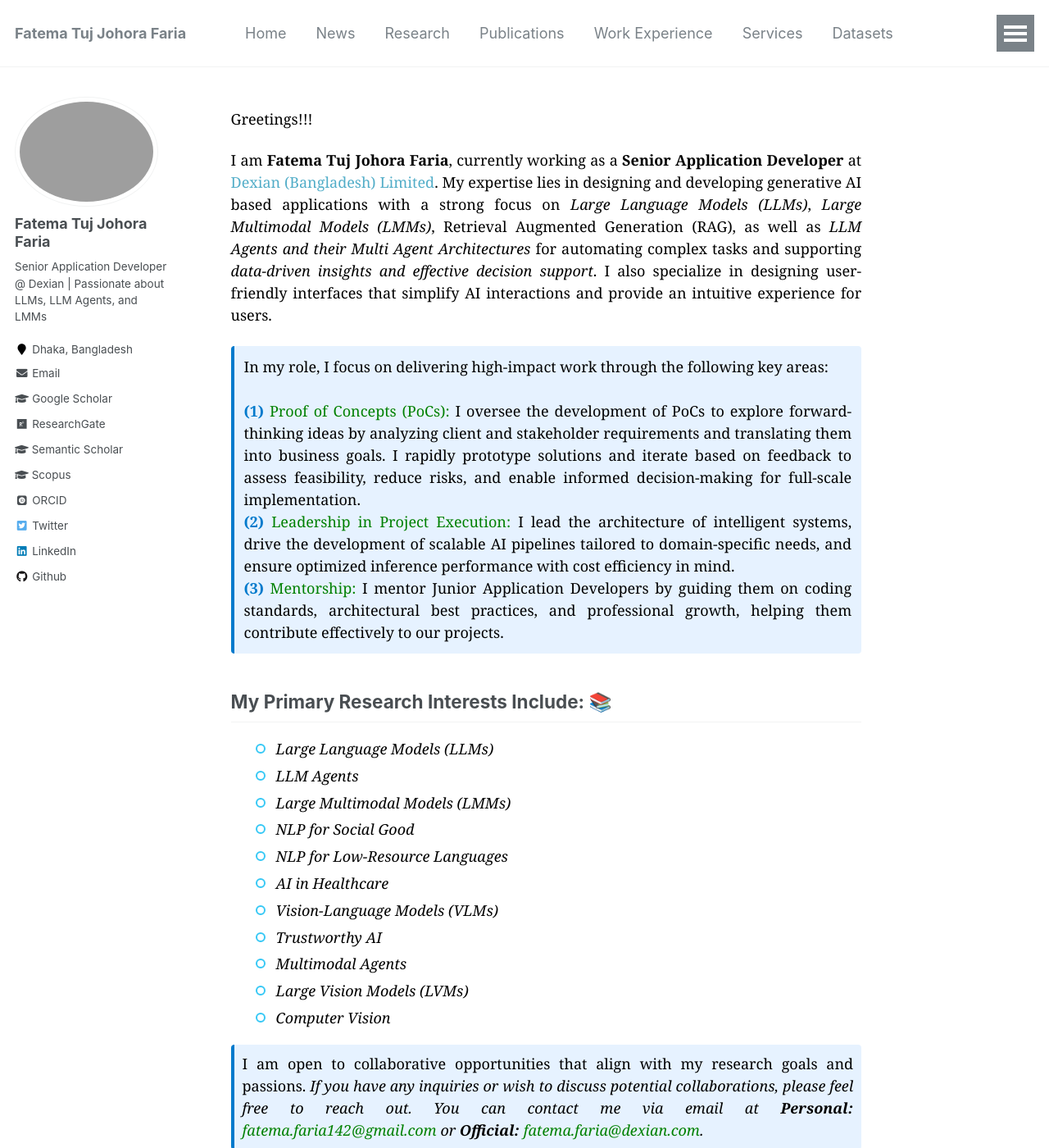
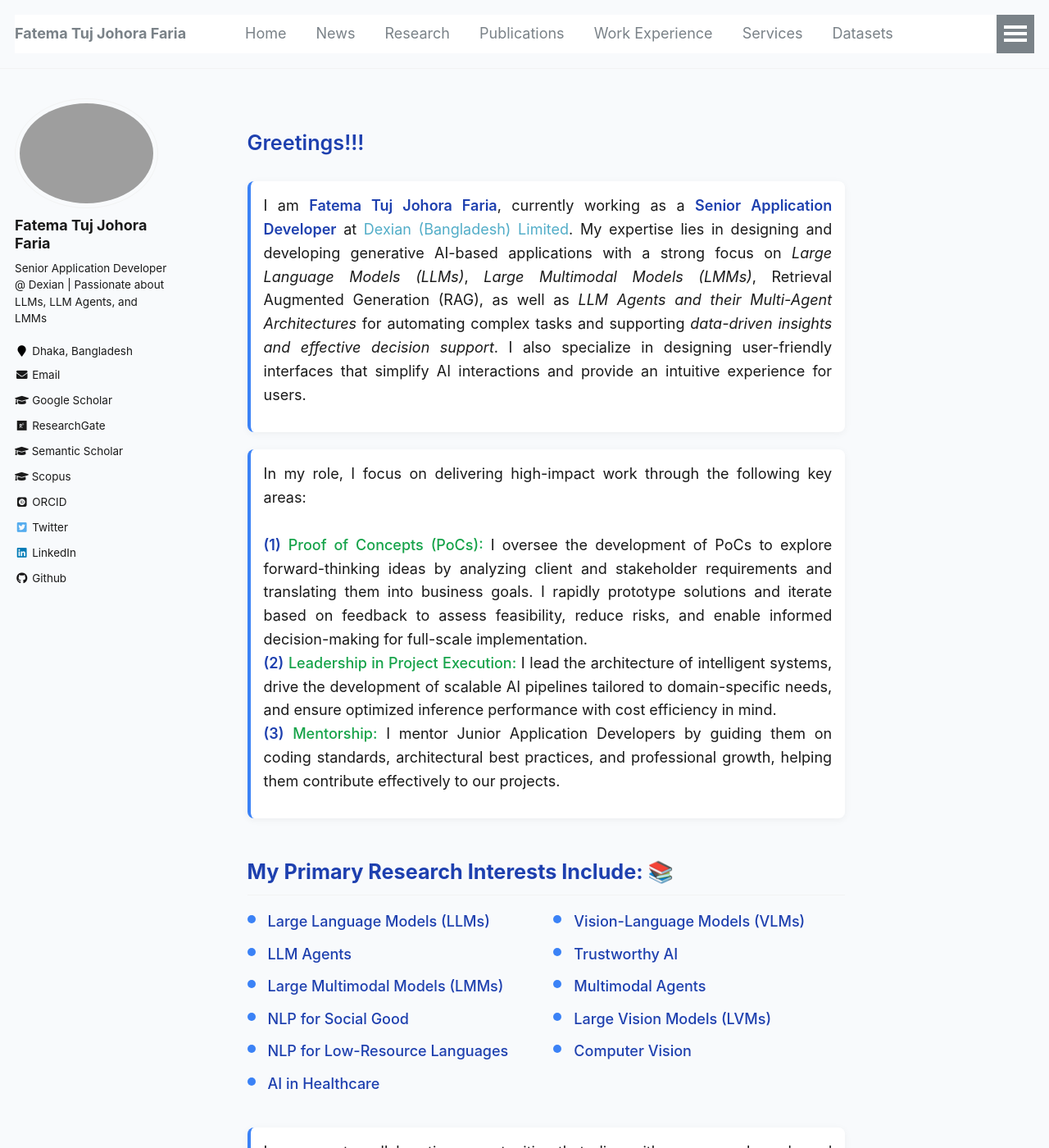
Before and after one commit to fatemafaria142/fatemafaria142.github.io, a Jekyll site: the page built from _pages/about.md, in a window 1280 px wide and 1400 px high. Shown: the whole window at 82% size. Built offline with Jekyll 4.4.1, drawn with Linux system fonts in a browser that asks for light colours; some web fonts are replaced; some of the changed lines change nothing that is shown.

Commit message:
Update about

```diff
--- a/_pages/about.md
+++ b/_pages/about.md
@@ -8,176 +8,192 @@ redirect_from:
   - /about.html
 ---
 
-<span style="color:black; font-family:Georgia">Greetings!!!</span>
+<style>
+  body {
+    font-family: 'Inter', sans-serif;
+    color: #1a1a1a;
+    line-height: 1.6;
+    background-color: #f8fafc;
+  }
 
-<p style="text-align:justify; color:black; font-family:Georgia">
-  I am <strong>Fatema Tuj Johora Faria</strong>, currently working as a <strong>Senior Application Developer</strong> at <a href="https://www.linkedin.com/company/dexiansolutions/">Dexian (Bangladesh) Limited</a>. My expertise lies in designing and developing generative AI based applications with a strong focus on <em>Large Language Models (LLMs)</em>, <em>Large Multimodal Models (LMMs)</em>, Retrieval Augmented Generation (RAG), as well as <em>LLM Agents and their Multi Agent Architectures</em> for automating complex tasks and supporting <em>data-driven insights and effective decision support</em>. I also specialize in designing user-friendly interfaces that simplify AI interactions and provide an intuitive experience for users.
-</p>
+  .about-container {
+    max-width: 900px;
+    margin: 0 auto;
+    padding: 20px;
+  }
 
+  .greeting {
+    font-size: 1.4rem;
+    font-weight: 600;
+    color: #1e40af;
+    margin-bottom: 1.5rem;
+    text-align: left;
+  }
 
-<p style="text-align:justify; color:black; font-family:Georgia; background-color:#e6f2ff; padding:12px; border-left:4px solid #007acc; border-radius:4px;">
-    In my role, I focus on delivering high-impact work through the following key areas:
-    <br><br>
-    <b style="color:#007acc;">(1)</b> <span style="color:green;">Proof of Concepts (PoCs):</span> I oversee the development of PoCs to explore forward-thinking ideas by analyzing client and stakeholder requirements and translating them into business goals. I rapidly prototype solutions and iterate based on feedback to assess feasibility, reduce risks, and enable informed decision-making for full-scale implementation.<br>
-    <b style="color:#007acc;">(2)</b> <span style="color:green;">Leadership in Project Execution:</span> I lead the architecture of intelligent systems, drive the development of scalable AI pipelines tailored to domain-specific needs, and ensure optimized inference performance with cost efficiency in mind.<br>
-    <b style="color:#007acc;">(3)</b> <span style="color:green;">Mentorship:</span> I mentor Junior Application Developers by guiding them on coding standards, architectural best practices, and professional growth, helping them contribute effectively to our projects.
-</p>
+  .intro, .focus-areas, .contact {
+    background: #ffffff;
+    border-radius: 8px;
+    padding: 16px;
+    margin-bottom: 1.2rem;
+    border-left: 4px solid #3b82f6;
+    box-shadow: 0 2px 10px rgba(0,0,0,0.05);
+  }
 
-## My Primary Research Interests Include: 📚
+  .intro p, .focus-areas p, .contact p {
+    font-size: 1rem;
+    text-align: justify;
+    margin: 0 0 0.8rem;
+  }
 
-<ul style="color:black; font-family:Georgia; margin-left: 30px; padding-left: 0; list-style-type: none; line-height: 1.6;">
-    <li style="position: relative; padding-left: 25px; margin-bottom: 4px;">
-        <span style="
-            position: absolute;
-            left: 0;
-            top: 8px;
-            width: 12px;
-            height: 12px;
-            border: 2px solid #36c8f5;
-            border-radius: 50%;
-            display: inline-block;
-        "></span>
-        <em>Large Language Models (LLMs)</em>
-    </li>
-    <li style="position: relative; padding-left: 25px; margin-bottom: 4px;">
-        <span style="
-            position: absolute;
-            left: 0;
-            top: 8px;
-            width: 12px;
-            height: 12px;
-            border: 2px solid #36c8f5;
-            border-radius: 50%;
-            display: inline-block;
-        "></span>
-        <em>LLM Agents</em>
-    </li>
-    <li style="position: relative; padding-left: 25px; margin-bottom: 4px;">
-        <span style="
-            position: absolute;
-            left: 0;
-            top: 8px;
-            width: 12px;
-            height: 12px;
-            border: 2px solid #36c8f5;
-            border-radius: 50%;
-            display: inline-block;
-        "></span>
-        <em>Large Multimodal Models (LMMs)</em>
-    </li>
-    <li style="position: relative; padding-left: 25px; margin-bottom: 4px;">
-        <span style="
-            position: absolute;
-            left: 0;
-            top: 8px;
-            width: 12px;
-            height: 12px;
-            border: 2px solid #36c8f5;
-            border-radius: 50%;
-            display: inline-block;
-        "></span>
-        <em>NLP for Social Good</em>
-    </li>
-    <li style="position: relative; padding-left: 25px; margin-bottom: 4px;">
-        <span style="
-            position: absolute;
-            left: 0;
-            top: 8px;
-            width: 12px;
-            height: 12px;
-            border: 2px solid #36c8f5;
-            border-radius: 50%;
-            display: inline-block;
-        "></span>
-        <em>NLP for Low-Resource Languages</em>
-    </li>
-    <li style="position: relative; padding-left: 25px; margin-bottom: 4px;">
-        <span style="
-            position: absolute;
-            left: 0;
-            top: 8px;
-            width: 12px;
-            height: 12px;
-            border: 2px solid #36c8f5;
-            border-radius: 50%;
-            display: inline-block;
-        "></span>
-        <em>AI in Healthcare</em>
-    </li>
-    <li style="position: relative; padding-left: 25px; margin-bottom: 4px;">
-        <span style="
-            position: absolute;
-            left: 0;
-            top: 8px;
-            width: 12px;
-            height: 12px;
-            border: 2px solid #36c8f5;
-            border-radius: 50%;
-            display: inline-block;
-        "></span>
-        <em>Vision-Language Models (VLMs)</em>
-    </li>
-    <li style="position: relative; padding-left: 25px; margin-bottom: 4px;">
-        <span style="
-            position: absolute;
-            left: 0;
-            top: 8px;
-            width: 12px;
-            height: 12px;
-            border: 2px solid #36c8f5;
-            border-radius: 50%;
-            display: inline-block;
-        "></span>
-        <em>Trustworthy AI</em>
-    </li>
-    <li style="position: relative; padding-left: 25px; margin-bottom: 4px;">
-        <span style="
-            position: absolute;
-            left: 0;
-            top: 8px;
-            width: 12px;
-            height: 12px;
-            border: 2px solid #36c8f5;
-            border-radius: 50%;
-            display: inline-block;
-        "></span>
-        <em>Multimodal Agents</em>
-    </li>
-    <li style="position: relative; padding-left: 25px; margin-bottom: 4px;">
-        <span style="
-            position: absolute;
-            left: 0;
-            top: 8px;
-            width: 12px;
-            height: 12px;
-            border: 2px solid #36c8f5;
-            border-radius: 50%;
-            display: inline-block;
-        "></span>
-        <em>Large Vision Models (LVMs)</em>
-    </li>
-    <li style="position: relative; padding-left: 25px; margin-bottom: 4px;">
-        <span style="
-            position: absolute;
-            left: 0;
-            top: 8px;
-            width: 12px;
-            height: 12px;
-            border: 2px solid #36c8f5;
-            border-radius: 50%;
-            display: inline-block;
-        "></span>
-        <em>Computer Vision</em>
-    </li>
-</ul>
+  .intro strong, .focus-areas strong {
+    color: #1e40af;
+    font-weight: 600;
+  }
 
+  .focus-areas b {
+    color: #1e40af;
+    font-weight: 600;
+  }
 
-<p style="color:black; font-family:Georgia; text-align:justify; background-color:#e6f2ff; padding:10px; border-left:4px solid #007acc; border-radius:4px;">
-    I am open to collaborative opportunities that align with my research goals and passions.
-    <em>If you have any inquiries or wish to discuss potential collaborations, please feel free to reach out. You can contact me via email at
-    <b>Personal:</b> <a href="mailto:fatema.faria142@gmail.com" style="color:green; text-decoration:none;">fatema.faria142@gmail.com</a> or
-    <b>Official:</b> <a href="mailto:fatema.faria@dexian.com" style="color:green; text-decoration:none;">fatema.faria@dexian.com</a>.</em>
-</p>
+  .focus-areas span {
+    color: #16a34a;
+    font-weight: 500;
+  }
+
+  .research-interests {
+    margin: 1.5rem 0;
+  }
+
+  .research-interests h2 {
+    font-size: 1.4rem;
+    color: #1e40af;
+    margin-bottom: 1rem;
+    display: flex;
+    align-items: center;
+    gap: 0.5rem;
+  }
+
+  .research-grid {
+    display: grid;
+    grid-template-columns: repeat(2, 1fr);
+    gap: 1rem;
+  }
+
+  .research-grid ul {
+    list-style: none;
+    padding: 0;
+    margin: 0;
+  }
+
+  .research-grid li {
+    position: relative;
+    padding-left: 25px;
+    margin-bottom: 0.6rem;
+    font-size: 1rem;
+    color: #1a1a1a;
+  }
+
+  .research-grid li::before {
+    content: '';
+    position: absolute;
+    left: 0;
+    top: 6px;
+    width: 10px;
+    height: 10px;
+    background: #3b82f6;
+    border-radius: 50%;
+  }
+
+  .research-grid em {
+    font-style: normal;
+    color: #1e40af;
+    font-weight: 500;
+  }
+
+  .contact a {
+    color: #16a34a;
+    text-decoration: none;
+    font-weight: 500;
+  }
+
+  .contact a:hover {
+    color: #15803d;
+    text-decoration: underline;
+  }
+
+  .contact em {
+    font-style: italic;
+    color: #4b5563;
+  }
+
+  @media (max-width: 600px) {
+    .greeting {
+      font-size: 1.5rem;
+    }
+
+    .intro p, .focus-areas p, .contact p, .research-grid li {
+      font-size: 0.95rem;
+    }
+
+    .research-interests h2 {
+      font-size: 1.4rem;
+    }
+
+    .research-grid {
+      grid-template-columns: 1fr;
+    }
+  }
+</style>
+
+<div class="about-container">
+  <div class="greeting">Greetings!!!</div>
+
+  <div class="intro">
+    <p>
+      I am <strong>Fatema Tuj Johora Faria</strong>, currently working as a <strong>Senior Application Developer</strong> at <a href="https://www.linkedin.com/company/dexiansolutions/">Dexian (Bangladesh) Limited</a>. My expertise lies in designing and developing generative AI-based applications with a strong focus on <em>Large Language Models (LLMs)</em>, <em>Large Multimodal Models (LMMs)</em>, Retrieval Augmented Generation (RAG), as well as <em>LLM Agents and their Multi-Agent Architectures</em> for automating complex tasks and supporting <em>data-driven insights and effective decision support</em>. I also specialize in designing user-friendly interfaces that simplify AI interactions and provide an intuitive experience for users.
+    </p>
+  </div>
+
+  <div class="focus-areas">
+    <p>
+      In my role, I focus on delivering high-impact work through the following key areas:
+      <br><br>
+      <b>(1)</b> <span>Proof of Concepts (PoCs):</span> I oversee the development of PoCs to explore forward-thinking ideas by analyzing client and stakeholder requirements and translating them into business goals. I rapidly prototype solutions and iterate based on feedback to assess feasibility, reduce risks, and enable informed decision-making for full-scale implementation.<br>
+      <b>(2)</b> <span>Leadership in Project Execution:</span> I lead the architecture of intelligent systems, drive the development of scalable AI pipelines tailored to domain-specific needs, and ensure optimized inference performance with cost efficiency in mind.<br>
+      <b>(3)</b> <span>Mentorship:</span> I mentor Junior Application Developers by guiding them on coding standards, architectural best practices, and professional growth, helping them contribute effectively to our projects.
+    </p>
+  </div>
+
+  <div class="research-interests">
+    <h2>My Primary Research Interests Include: 📚</h2>
+    <div class="research-grid">
+      <ul>
+        <li><em>Large Language Models (LLMs)</em></li>
+        <li><em>LLM Agents</em></li>
+        <li><em>Large Multimodal Models (LMMs)</em></li>
+        <li><em>NLP for Social Good</em></li>
+        <li><em>NLP for Low-Resource Languages</em></li>
+        <li><em>AI in Healthcare</em></li>
+      </ul>
+      <ul>
+        <li><em>Vision-Language Models (VLMs)</em></li>
+        <li><em>Trustworthy AI</em></li>
+        <li><em>Multimodal Agents</em></li>
+        <li><em>Large Vision Models (LVMs)</em></li>
+        <li><em>Computer Vision</em></li>
+      </ul>
+    </div>
+  </div>
+
+  <div class="contact">
+    <p>
+      I am open to collaborative opportunities that align with my research goals and passions.
+      <em>If you have any inquiries or wish to discuss potential collaborations, please feel free to reach out. You can contact me via email at
+      <b>Personal:</b> <a href="mailto:fatema.faria142@gmail.com">fatema.faria142@gmail.com</a> or
+      <b>Official:</b> <a href="mailto:fatema.faria@dexian.com">fatema.faria@dexian.com</a>.</em>
+    </p>
+  </div>
+</div>
 
 ## ⚡ Recent Highlights
 
```
